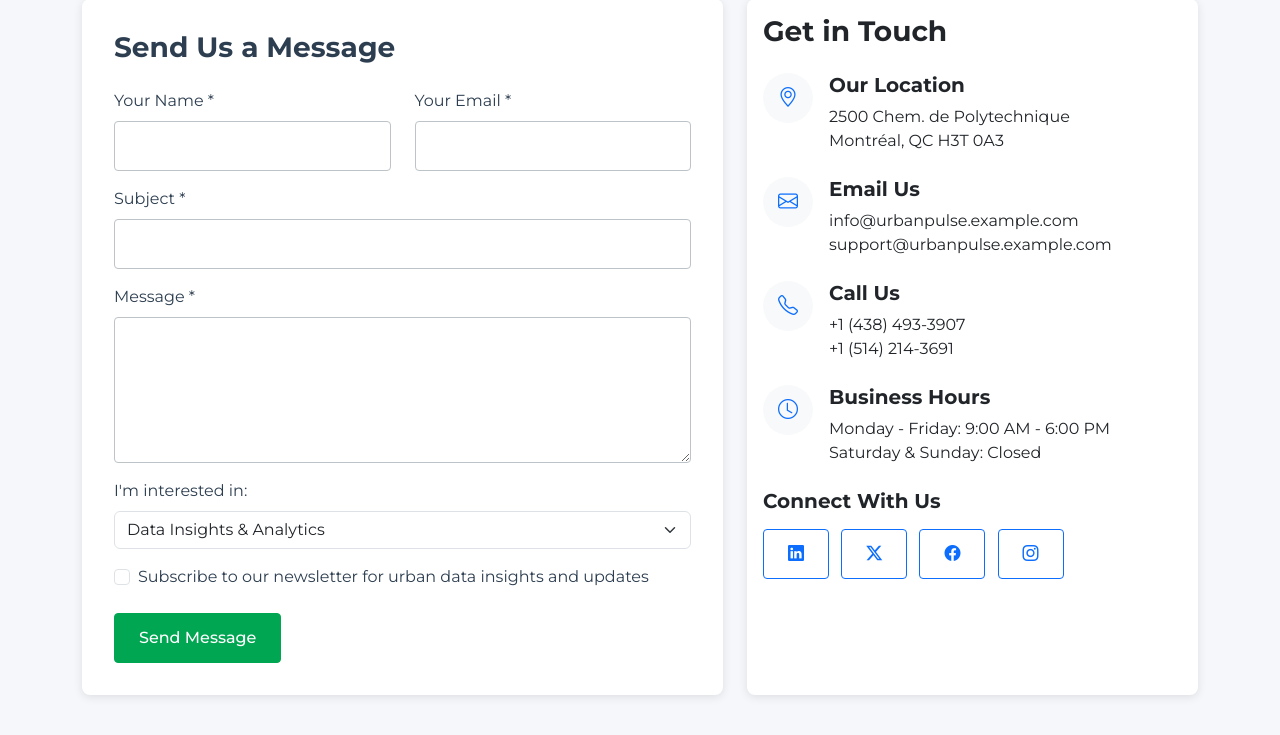
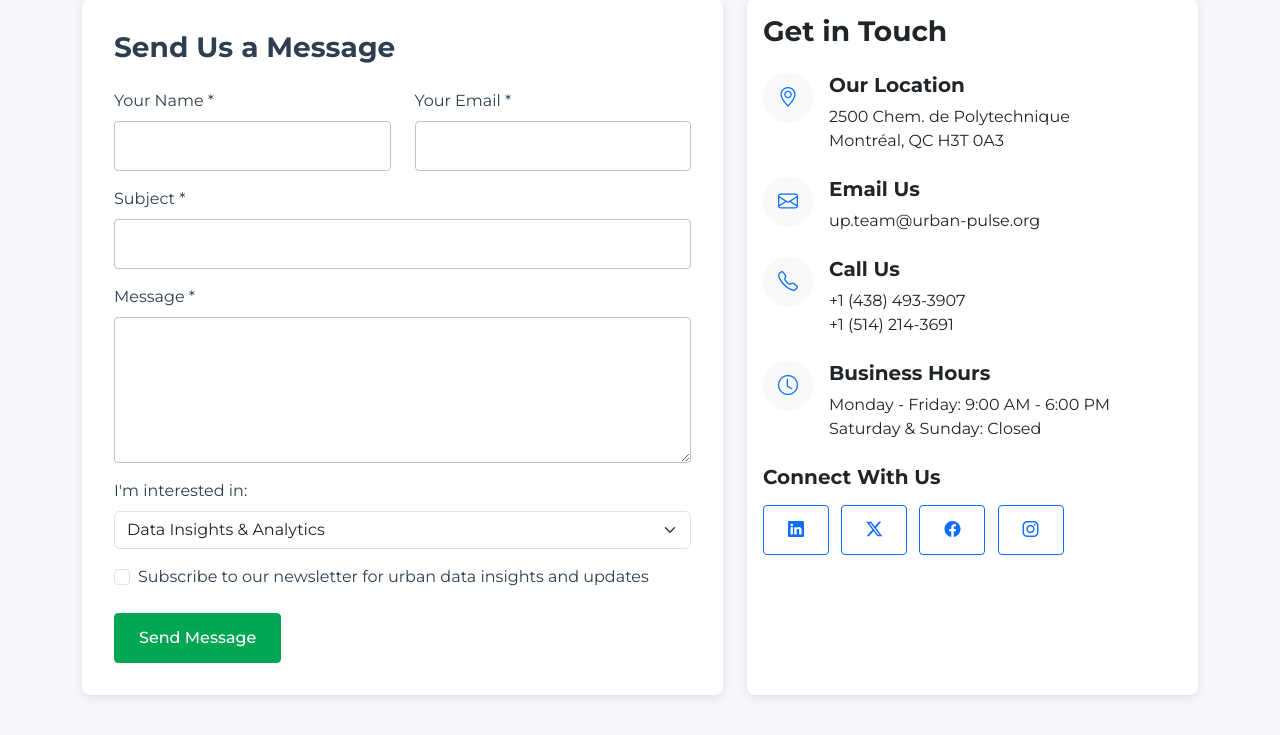
Before and after one commit to alifradi/UrbanPulse, a Python web app: template core/templates/core/contact.html in a window 1280 px wide. Shown: the part 381-1116 px from the top of the page. Run offline with Jinja, Linux system fonts and the light colour scheme; the template is opened without the code that fills it, so the values that code supplies are empty.

Commit message:
mail fixed

```diff
--- a/core/templates/core/base.html
+++ b/core/templates/core/base.html
@@ -98,7 +98,7 @@
                     <h5>Contact Us</h5>
                     <address class="text-white-50">
                         <p><i class="bi bi-geo-alt me-2"></i> 2500 Chem. de Polytechnique<br>Montréal, QC H3T 0A3</p>
-                        <p><i class="bi bi-envelope me-2"></i> info@urbanpulse.example.com</p>
+                        <p><i class="bi bi-envelope me-2"></i> up.team@urban-pulse.org</p>
                         <p><i class="bi bi-telephone me-2"></i> +1 (438) 493-3907</p>
                     </address>
                 </div>
--- a/core/templates/core/contact.html
+++ b/core/templates/core/contact.html
@@ -116,7 +116,7 @@
                             </div>
                             <div class="ms-3">
                                 <h5>Email Us</h5>
-                                <p class="mb-0">info@urbanpulse.example.com<br>support@urbanpulse.example.com</p>
+                                <p class="mb-0">up.team@urban-pulse.org</p>
                             </div>
                         </div>
 
```
